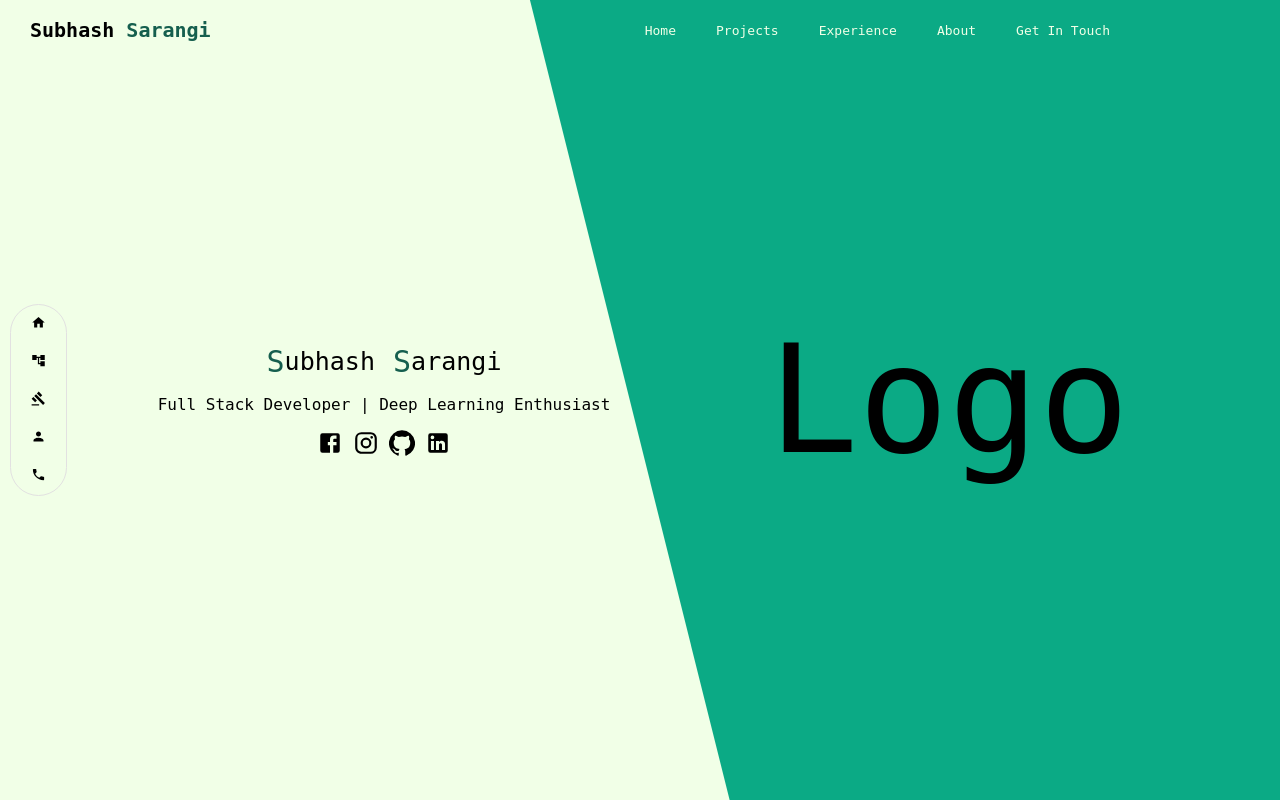
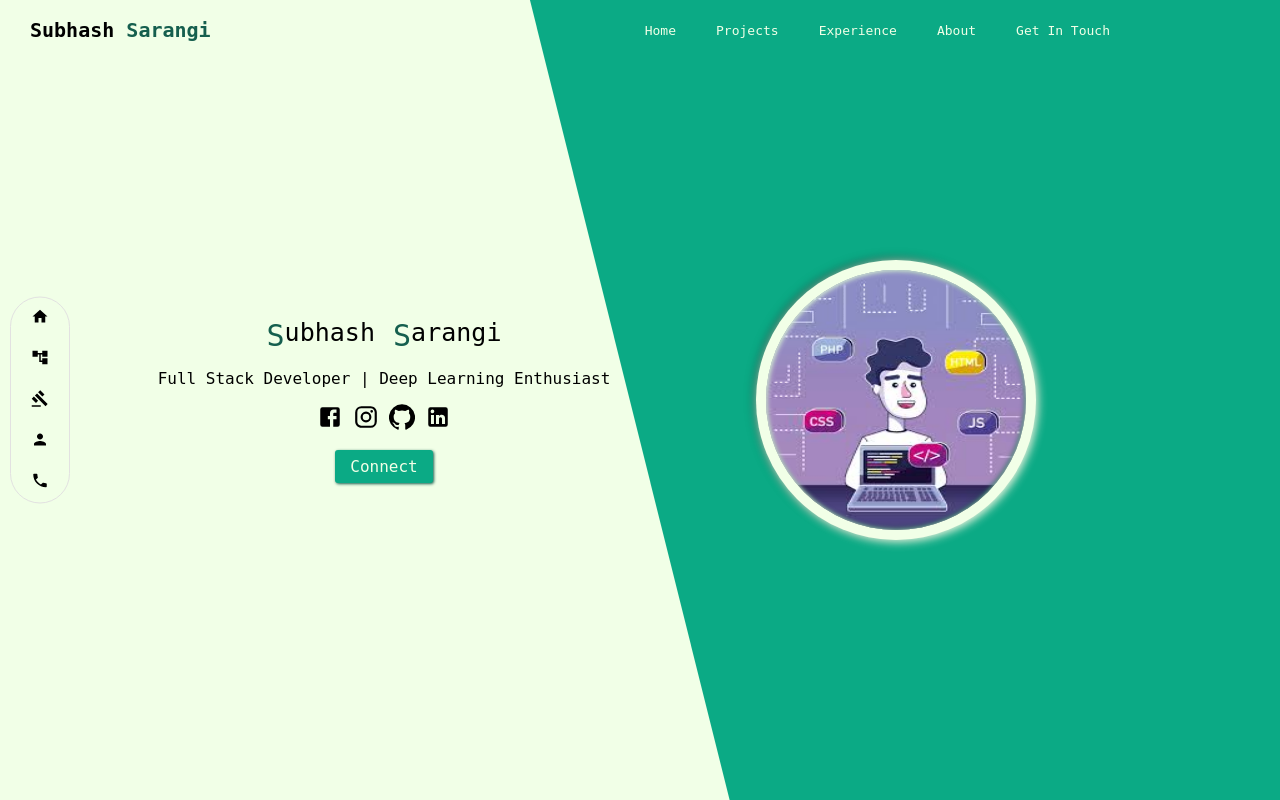
Before and after one commit to Subhash3/subhash3.github.io, a React (Create React App) app in the folder client/: page / in a window 1280 px wide. Built offline with nearby package versions, Linux system fonts and the light colour scheme.

Commit message:
Added placeholder image in the place of logo

```diff
--- a/client/src/Components/HomePage/HomePage.jsx
+++ b/client/src/Components/HomePage/HomePage.jsx
@@ -32,8 +32,11 @@ const HomePage = () => {
                     <div className="github"><GitHubIcon /></div>
                     <div className="linkedin"><LinkedInIcon /></div>
                 </div>
+                <div className="connect-btn">Connect</div>
             </div>
-            <div className="logo">Logo</div>
+            <div className="right-card">
+                <div className="logo">SS</div>
+            </div>
         </div>
     );
 }
--- a/client/src/Components/HomePage/HomePage.scss
+++ b/client/src/Components/HomePage/HomePage.scss
@@ -6,16 +6,44 @@
     flex-direction: row;
     // border: 1px solid orange;
 
-    div{
+    > div{
         height: auto;
         display: grid;
         place-items: center;
     }
 
-    .logo{
-        font-size: 150px;
-        // background-color:  red;
-        // clip-path: polygon(10% 0, 78% 0, 120% 100%, 0% 100%);
+    .right-card{
+        width: 100%;
+        margin-left: -20%;
+        background-color:  var(--c2_1);
+
+        .logo{
+            --size: 280px;
+            position: relative;
+            width: var(--size);
+            height: var(--size);
+            border-radius: 50%;
+            background-color: var(--c3);
+            display: grid;
+            place-items: center;
+            box-shadow: 2px 2px 10px var(--c3),
+                        -2px -2px 10px var(--c2);
+
+            &::before{
+                --size2: calc( var(--size) - 20px );
+                width: var(--size2);
+                height: var(--size2);
+                position: absolute;
+                content: '';
+                border-radius: inherit;
+                // border: 1px solid red;
+                box-shadow: inset 1px 1px 5px var(--c3),
+                            inset -1px -1px 5px var(--c2);
+                background-image: url('../../Images/logo.jpeg');
+                background-size: var(--size2) var(--size2);
+                background-repeat: no-repeat;
+            }
+        }
     }
 
     .personal-info{
@@ -30,6 +58,15 @@
 
         div{
             margin: 8px 0;
+        }
+
+        .connect-btn{
+            background-color: var(--c2_1);
+            color: var(--c3);
+            padding: 7px 15px;
+            border-radius: 3px;
+            box-shadow: 1px 1px 3px var(--c2);
+            cursor: pointer;
         }
 
         .sub-title{
--- a/client/src/Components/NavBar/NavBar.scss
+++ b/client/src/Components/NavBar/NavBar.scss
@@ -63,18 +63,6 @@
         }
     }
 
-    // &::before{
-    //     position: absolute;
-    //     content: "";
-    //     width: 100px;
-    //     height: 100px;
-    //     border-radius: 50%;
-    //     transform: scale(10);
-    //     left: 80%;
-    //     bottom: 80%;
-    //     background-color: var(--c2);
-    // }
-
     &.vertical{
         top: 0%;
         left: 10px;
@@ -108,7 +96,7 @@
 
             a:nth-child(1){
                 svg{
-                    --size: 15px;
+                    --size: 18px;
                     width: var(--size);
                     height: var(--size);
                     fill: var(--c1);
--- a/client/src/index.css
+++ b/client/src/index.css
@@ -8,6 +8,7 @@
   --c1: black;
   --c2: #155f4e;
   --c3: rgb(241, 255, 231);
+  --c2_1: #0baa85;
 }
 
 body {
```
Also changed, not shown: client/src/Components/HomePage/HomePage.min.css, client/src/Components/NavBar/NavBar.min.css, client/src/Images/logo.jpeg (added), client/src/Images/logo2.jpeg (added).
